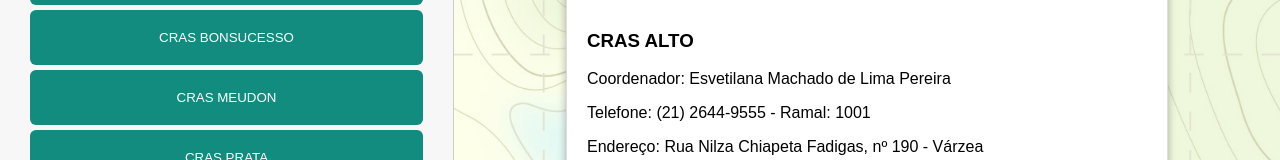
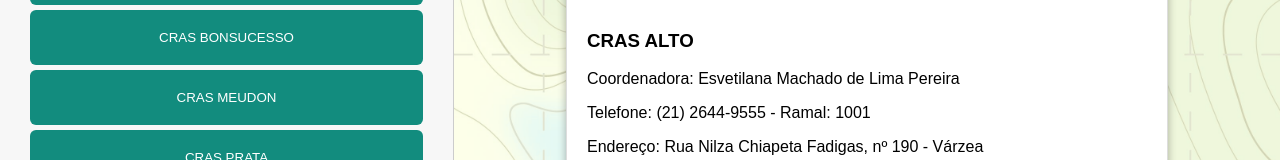
Before and after one commit to CiTecTeresopolis/equipamentos-protecao-social, a React (Vite) app: page / in a window 1280 px wide. Shown: the part 434-594 px from the top of the page. Built offline with nearby package versions, Linux system fonts and the light colour scheme.

Commit message:
correção

```diff
--- a/src/App.jsx
+++ b/src/App.jsx
@@ -387,7 +387,7 @@ function App() {
             />
             <div className="map-card-info">
               <h3>{crasSelecionado.titulo}</h3>
-              <p>Coordenador: {crasSelecionado.coordenador}</p>
+              <p>Coordenadora: {crasSelecionado.coordenador}</p>
               <p>
                 Telefone: {crasSelecionado.telefone} - Ramal:{" "}
                 {crasSelecionado.ramal}
```
